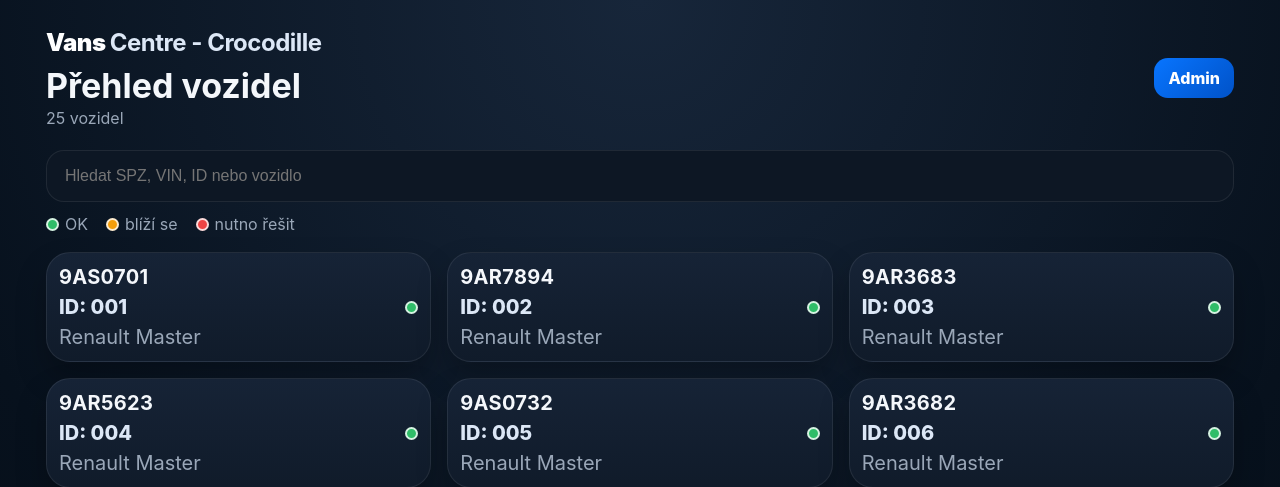
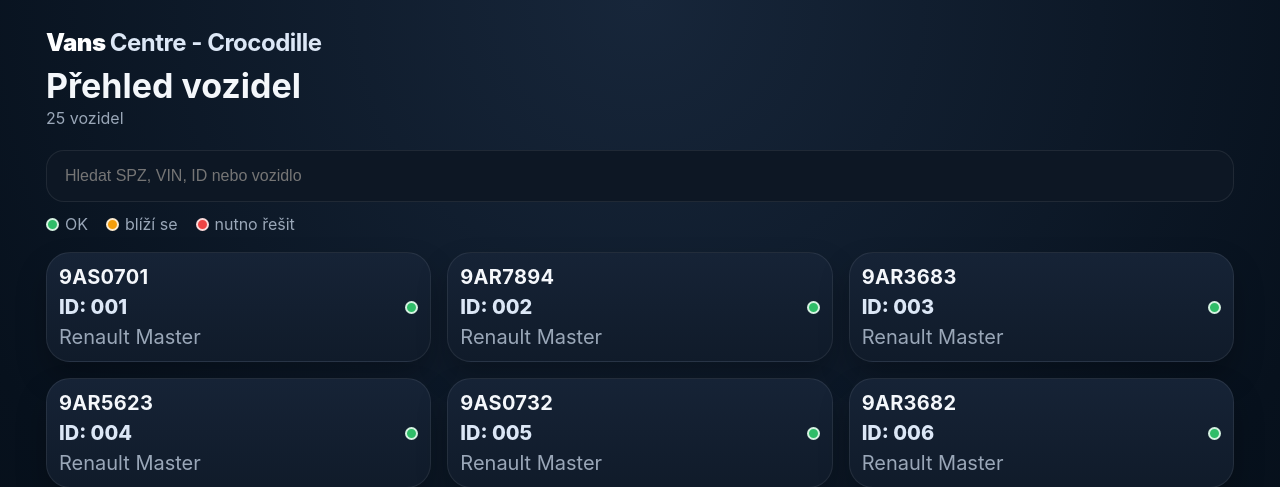
Before and after one commit to jakubwurm-coder/crocodille-rent, a Flask app: page / in a window 1280 px wide. Shown: the top 487 px of the page. Run offline with Flask 3, Linux system fonts and the light colour scheme.

Commit message:
Skrýt odkaz na administraci z veřejného webu

```diff
--- a/templates/index.html
+++ b/templates/index.html
@@ -6,7 +6,6 @@
     <h1>Přehled vozidel</h1>
     <p>{{ vehicles|length }} vozidel</p>
   </div>
-  <a class="btn small" href="/admin">Admin</a>
 </header>
 
 <form class="search" method="get">
```
